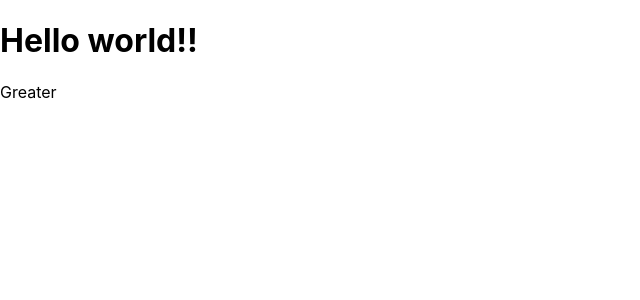
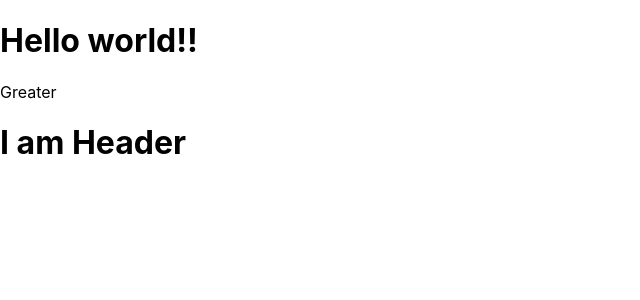
Before and after one commit to Ranipawar24/ReactPractice, a React (Create React App) app: page / in a window 1280 px wide. Shown: the top 300 px of the page, without its empty margins (0-640 px from the left). Built offline with nearby package versions, Linux system fonts and the light colour scheme.

Commit message:
components created

```diff
--- a/src/App.js
+++ b/src/App.js
@@ -1,5 +1,5 @@
-import logo from "./logo.svg";
 import "./App.css";
+import Header from "./Components/Header";
 
 function App() {
   const x = 10;
@@ -7,6 +7,7 @@ function App() {
     <>
       <h1 className="x">Hello world!!</h1>
       <p>{x < 15 ? "Greater" : "Smaller"}</p>
+      <Header />
     </>
 
     // <div>
--- /dev/null
+++ b/src/Components/Header.js
@@ -0,0 +1,6 @@
+import React from "react";
+
+function Header() {
+  return <h1>I am Header</h1>;
+}
+export default Header;
```
